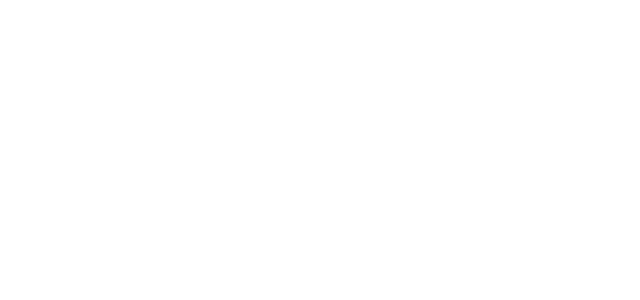
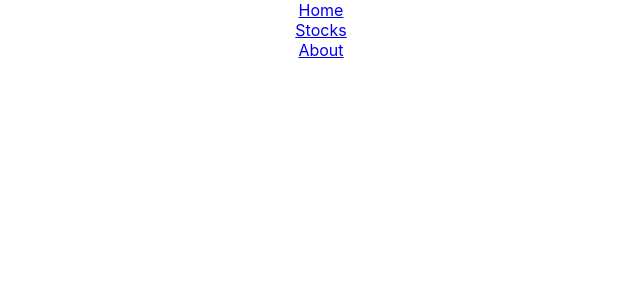
Before and after one commit to adicerbo/react-router, a React (Create React App) app: page /stocks in a window 1280 px wide. Shown: the top 300 px of the page, without its empty margins (319-959 px from the left). Built offline with nearby package versions, Linux system fonts and the light colour scheme.

Commit message:
set up index.js to show content

```diff
--- a/package.json
+++ b/package.json
@@ -8,8 +8,8 @@
     "@testing-library/user-event": "^13.5.0",
     "react": "^18.2.0",
     "react-dom": "^18.2.0",
-    "react-router": "^6.4.1",
-    "react-router-dom": "^6.4.1",
+    "react-router": "^5.2.1",
+    "react-router-dom": "5.3",
     "react-scripts": "5.0.1",
     "web-vitals": "^2.1.4"
   },
--- a/src/App.js
+++ b/src/App.js
@@ -1,10 +1,11 @@
-import logo from './logo.svg';
 import './App.css';
+import Nav from './components/Nav';
+// import { Route } from 'react-router';
 
-function App() {
+const App = () => {
   return (
     <div className="App">
-
+     <Nav />
     </div>
   );
 }
--- a/src/components/Nav.js
+++ b/src/components/Nav.js
@@ -0,0 +1,20 @@
+import React from "react";
+import { Link } from "react-router-dom";
+
+const Nav = (props) => {
+    return (
+        <div className="nav">
+            <Link to="/">
+                <div>Home</div>
+            </Link>
+            <Link to="/stocks">
+                <div>Stocks</div>
+            </Link>
+            <Link to="/about">
+                <div>About</div>
+            </Link>
+        </div>
+    );
+}
+
+export default Nav;
--- a/src/index.js
+++ b/src/index.js
@@ -1,14 +1,19 @@
-import React from 'react';
-import ReactDOM from 'react-dom/client';
-import './index.css';
-import App from './App';
-import reportWebVitals from './reportWebVitals';
+import React from "react";
+import ReactDOM from "react-dom";
+import "./index.css";
+import App from "./App";
+import reportWebVitals from "./reportWebVitals";
+//IMPORT BrowserRouter and rename it to Router
+import { BrowserRouter as Router } from "react-router-dom";
 
-const root = ReactDOM.createRoot(document.getElementById('root'));
-root.render(
+//Wrap the App Component with the Router component to enable the router features
+ReactDOM.render(
   <React.StrictMode>
-    <App />
-  </React.StrictMode>
+    <Router>
+      <App />
+    </Router>
+  </React.StrictMode>,
+  document.getElementById("root")
 );
 
 // If you want to start measuring performance in your app, pass a function
--- a/src/pages/Dashboard.js
+++ b/src/pages/Dashboard.js
@@ -0,0 +1,6 @@
+// import { Link } from "react-router-dom";
+// import React from "react";
+
+// const Dashboard = (props) => {
+
+// }
```
Also changed, not shown: src/components/Data.js (added, +9 -0 lines), src/pages/About.js (+9 -0 lines), 1 other file (tests, documents, lock files or other folders).
